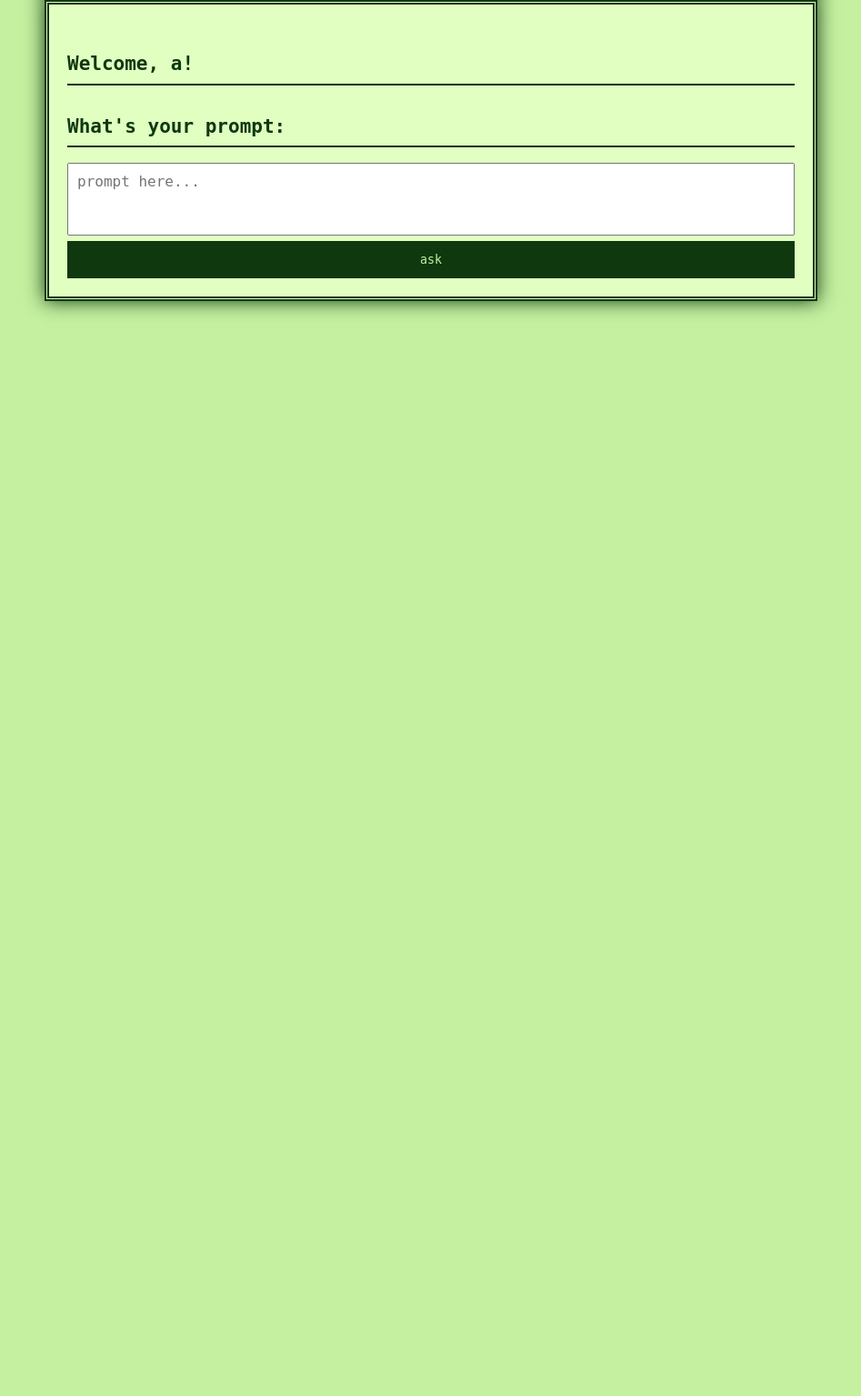
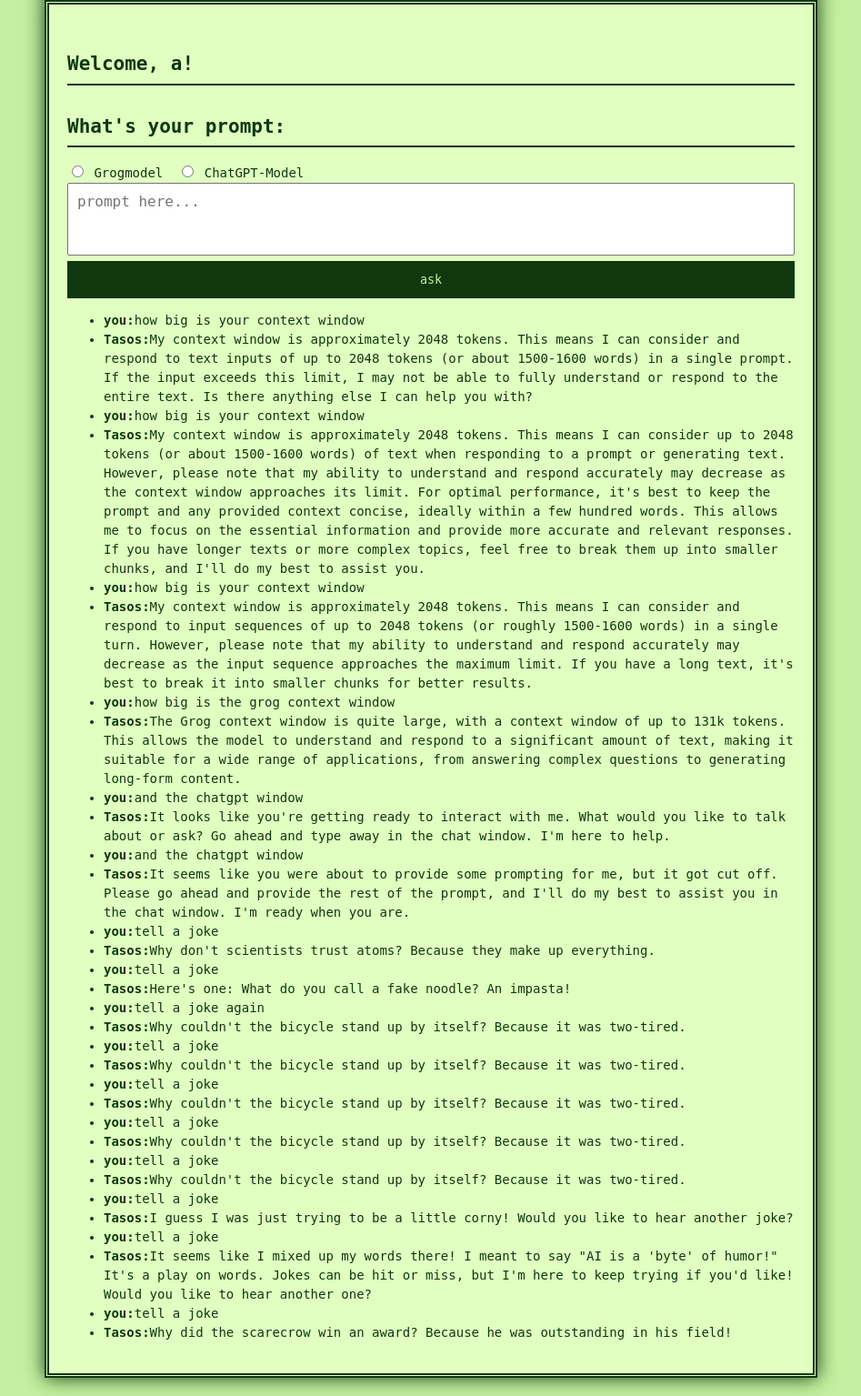
Before and after one commit to eike0815/go_ask_tasos, a Flask app: page /Prompt-area in a window 1280 px wide. Shown: the part 91-1626 px from the top of the page at 91% size, without its empty margins (166-1113 px from the left). Before the commit the page ends 438 px from the top, so only its background shows below. Run offline with Flask 3, Linux system fonts and the light colour scheme; a user stored in the database is signed in.

Commit message:
both models are implemented and question and answer are both stored in a table. with a radio button you can choose between the models.

```diff
--- a/project/auth.py
+++ b/project/auth.py
@@ -1,6 +1,6 @@
 from flask import Blueprint, render_template, redirect, request, url_for, flash
 from werkzeug.security import generate_password_hash, check_password_hash
-from flask_login import login_user, login_required, logout_user
+from flask_login import login_user, login_required, logout_user, current_user
 from .models import User
 
 from . import db
--- /dev/null
+++ b/project/chatgptmodel.py
@@ -0,0 +1,34 @@
+import openai
+from dotenv import load_dotenv
+import os
+
+load_dotenv()
+api_key = os.getenv("CHAT_API")
+client = openai.OpenAI(api_key = api_key)
+
+
+# Specify the model to use
+model = "gpt-4o-mini"
+
+def chat_answers_question(prompt_from_area):
+    # Prompt the user for input
+
+    user_prompt = prompt_from_area
+    if user_prompt:
+        # Generate a response using the OpenAI API
+        response = client.chat.completions.create(
+            model=model,
+            messages=[
+                {"role": "system", "content": "You are a helpful assistant."},
+                {"role": "user", "content": user_prompt}
+           ],
+            #we will integrate something to play with temp and token
+            temperature=0.7,
+            max_tokens=150
+        )
+
+        # Display the generated text
+        return "Generated text:\n", response.choices[0].message.content
+    else: return "where is the question"
+
+#chat_answers_question("tell a joke")
--- /dev/null
+++ b/project/grogmodel.py
@@ -0,0 +1,37 @@
+from groq import Groq
+from dotenv import load_dotenv
+import os
+from project.models import Chat, User
+from project import main
+
+load_dotenv()
+api_key = os.getenv("GROQ_API_KEY")
+# Initialize the Groq client
+client = Groq(api_key=api_key)
+
+
+# Specify the model to use
+model = "llama-3.3-70b-versatile"
+
+# System's task here we integrate what role "tasos" has maybe radio?
+system_prompt = "You are an AI-model."
+
+# User's request
+def give_answer(prompt_from_area):
+    user_prompt = f"""here some prompting {prompt_from_area}
+    """
+
+
+    # Generate a response using the Groq API
+    response = client.chat.completions.create(
+        model=model,
+        messages=[
+            {"role": "system", "content": system_prompt},
+            {"role": "user", "content": user_prompt}
+        ]
+    )
+
+    # Display the generated text
+
+    text = "Generated text:\n", response.choices[0].message.content
+    return text
--- a/project/main.py
+++ b/project/main.py
@@ -1,6 +1,8 @@
-from flask import Blueprint, render_template, request, jsonify, redirect, url_for, send_file, make_response
+from flask import Blueprint, render_template, request,session,  jsonify, redirect, url_for, send_file, make_response
 from flask_login import login_required, current_user
 from . import db
+from project import grogmodel, chatgptmodel
+from .models import Chat, User
 
 main = Blueprint('main', __name__)
 
@@ -11,6 +13,19 @@ def index():
 @main.route('/Prompt-area', methods=["POST", "GET"])
 @login_required
 def prompt_area():
-    prompt = request.args.get('prompt')
-    print(prompt)
-    return render_template('Prompt-area.html', name=current_user.name)
+    user_id = current_user.id
+    selected_model = request.args.get("modell", "grog")
+    new_prompt = request.args.get('prompt')
+    #new_chat = Chat(user_id= user_id, question= new_prompt)
+    if new_prompt:
+        if selected_model == "grog":
+            # chatgptmodel.chat_answers_question(new_prompt)
+            answer = grogmodel.give_answer(new_prompt)
+        elif selected_model =="chatgpt":
+            answer = chatgptmodel.chat_answers_question(new_prompt)
+        new_chat = Chat(user_id=user_id, question=new_prompt, answer=answer[1], model=selected_model)
+        db.session.add(new_chat)
+        db.session.commit()
+    chat_history= Chat.query.filter_by(user_id=user_id).order_by(Chat.id.asc()).all()
+    print(selected_model)
+    return render_template('Prompt-area.html', name=current_user.name, chat_history = chat_history)
--- a/project/models.py
+++ b/project/models.py
@@ -1,6 +1,6 @@
 from flask_login import UserMixin
 from sqlalchemy.orm import foreign
-
+from datetime import datetime
 from . import db
 
 class User(UserMixin, db.Model):
@@ -13,7 +13,9 @@ class Chat(db.Model):
     id = db.Column(db.Integer, primary_key = True)
     user_id = db.Column(db.Integer, db.ForeignKey('user.id', ondelete='CASCADE'), nullable=False)
     question = db.Column(db.String, unique=False)
-    answer = db.Column(db.String, unique=False)
+    answer = db.Column(db.String, unique=False, nullable=True)
+    model = db.Column(db.String, unique=False, nullable=True)
+   # created_at = db.Column(db.Datetime, default=datetime.utcnow)
 
 #macht der Sinn? wäre eine crud möglichkeit
 class Demands(db.Model):
--- a/project/templates/Prompt-area.html
+++ b/project/templates/Prompt-area.html
@@ -5,12 +5,36 @@
   Welcome, {{name}}!
 </h1>
 
+
 <h2> What's your prompt:</h2>
-<form method="GET" action="{{ url_for('main.prompt_area') }}">
-<div class="textfeld-container">
+<form method="GET" action="{{ url_for('main.prompt_area',  user_id=current_user.id) }}">
+
+    <div class="textfeld-container">
+          <div style="display: flex; gap: 1rem; align-items: center;">
+    <label>
+      <input type="radio" name="modell" value="grog" {% if selected_model == 'grog' %}checked{% endif %}>
+      Grogmodel
+    </label>
+    <label>
+      <input type="radio" name="modell" value="chatgpt" {% if selected_model == 'chatgpt' %}checked{% endif %}>
+      ChatGPT-Model
+    </label>
+  </div>
   <textarea id="autofeld" name="prompt" placeholder="prompt here..."></textarea>
             <input class="textfeld-container" type="submit" value="ask">
 
 </div>
 </form>
+{% if chat_history %}
+<div class="output">
+    <ul>
+
+        {% for chat in chat_history %}
+    <li><strong>you:</strong>{{ chat.question }}</li>
+        <li><strong>Tasos:</strong>{{ chat.answer }}</li>
+        {% endfor %}
+    </ul>
+
+</div>
+{% endif %}
 {% endblock %}
```
Also changed, not shown: instance/db.sqlite, 1 other file.
